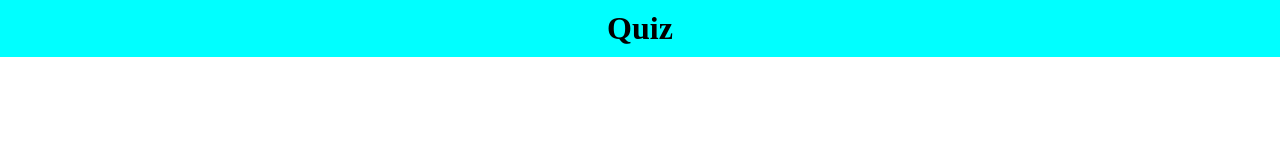
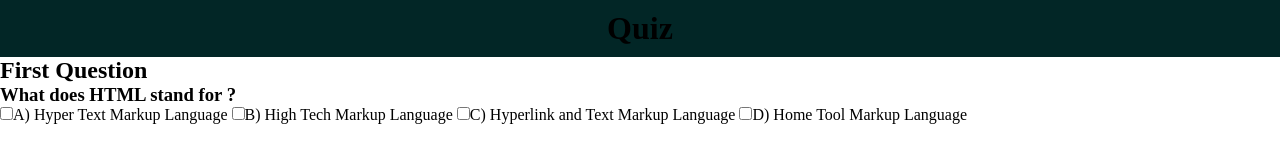
Before and after one commit to Nouma11/quiz-app, a plain HTML site: page index.html in a window 1280 px wide. Drawn offline with Linux system fonts and the light colour scheme.

Commit message:
created question 1

```diff
--- a/index.html
+++ b/index.html
@@ -1,14 +1,28 @@
 <!DOCTYPE html>
 <html lang="en">
+
 <head>
     <link rel="stylesheet" href="style.css">
     <meta charset="UTF-8">
     <meta name="viewport" content="width=device-width, initial-scale=1.0">
     <title>Document</title>
 </head>
+
 <body>
     <header>
         <h1>Quiz</h1>
     </header>
+    <main>
+        <div>
+            <h2>First Question</h2>
+            <h3>What does HTML stand for ?</h3>
+            <input type="checkbox" name="" id="">A) Hyper Text Markup Language
+            <input type="checkbox" name="" id="">B) High Tech Markup Language
+            <input type="checkbox" name="" id="">C) Hyperlink and Text Markup Language
+            <input type="checkbox" name="" id="">D) Home Tool Markup Language
+        </div>
+
+    </main>
 </body>
+
 </html>
--- a/style.css
+++ b/style.css
@@ -4,6 +4,9 @@
 }
 header{
     text-align: center;
-    background-color: aqua;
+    background-color: rgb(2, 38, 38);
     padding: 10px;
 }
+main{
+
+}
```
